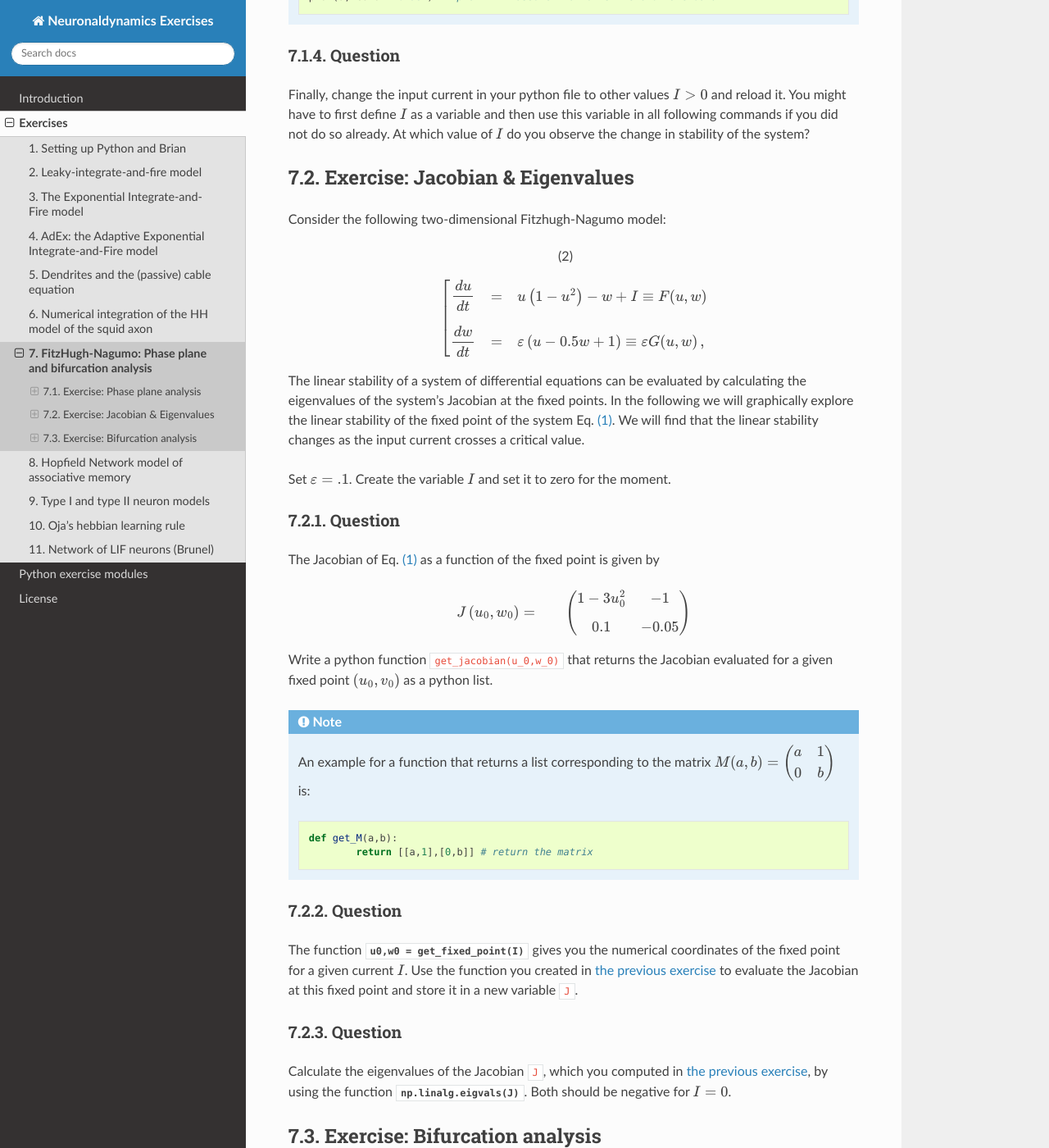
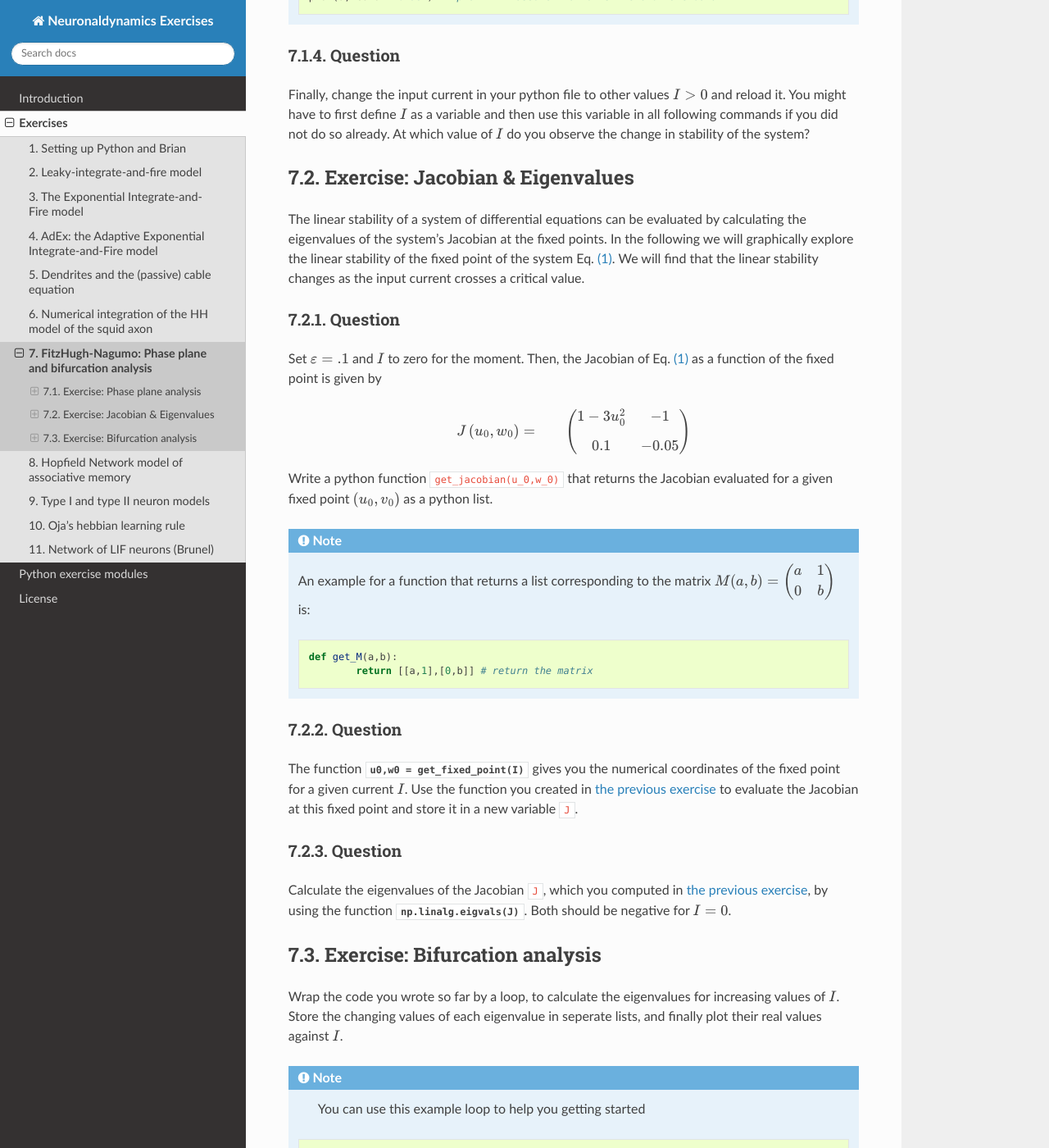
Before and after one commit to EPFL-LCN/neuronaldynamics-exercises, a Sphinx documentation site: the page built from doc/exercises/phase-plane-analysis.rst, in a window 1280 px wide and 1400 px high, scrolled down 1986 px. Shown: the whole window at 82% size. Built offline with Sphinx 7.4.7 and the Read the Docs theme 2.0.0, drawn with Linux system fonts in a browser that asks for light colours; the version number could not be read and is left out; some of the changed text lies outside the part shown.

Commit message:
implemented feedback Bernd

```diff
--- a/doc/exercises/hopfield-network.rst
+++ b/doc/exercises/hopfield-network.rst
@@ -165,11 +165,11 @@ A Hopfield network implements so called **associative** or **content-adressable*
 
 Question:
 ~~~~~~~~~
-Compute the capacity C of an N=10x10 network.
+Using the value :math:`C_{store}` given in the book, how many patterns can you store in a N=10x10 network? Use this number **K** in the next question:
 
 Question:
 ~~~~~~~~~
-Create an N=10x10 network and store a checkerboard pattern together with **C random patterns**. Then initialize the network with the **unchanged** checkerboard pattern. Let the network evolve for five iterations.
+Create an N=10x10 network and store a checkerboard pattern together with **(K-1) random patterns**. Then initialize the network with the **unchanged** checkerboard pattern. Let the network evolve for five iterations.
 
 Rerun your script a few times. What do you observe?
 
--- a/doc/exercises/phase-plane-analysis.rst
+++ b/doc/exercises/phase-plane-analysis.rst
@@ -11,7 +11,7 @@ See `Chapter 4 <Chapter4_>`_ and especially `Chapter 4 Section 3 <Chapter43_>`_
 
 **Python classes**
 
-In this exercise we study the phase plane of a two dimensional dynamical system implemented in the module :mod:`.phase_plane_analysis.fitzhugh_nagumo`. To get started, copy the following code block into your Jupyter Notebook. Check the documentation to learn how to use these functions. Make sure you understand the the parameters the functions take.
+In this exercise we study the phase plane of a two dimensional dynamical system implemented in the module :mod:`.phase_plane_analysis.fitzhugh_nagumo`. To get started, copy the following code block into your Jupyter Notebook. Check the documentation to learn how to use these functions. Make sure you understand the parameters the functions take.
 
 .. code-block:: python
 
@@ -72,7 +72,7 @@ Plot the nullclines in the :math:`u-w` plane, for voltages in the region :math:`
 Question
 ~~~~~~~~
 
-Get the lists ``t``, ``u`` and  ``w`` by calling :func:`t, u, w = get_trajectory(u_0, w_0, I) <.phase_plane_analysis.fitzhugh_nagumo.get_trajectory>` for :math:`u_0 = 0`, :math:`w_0= 0` and :math:`I = 1.3`. They are corresponding values of :math:`t`, :math:`u(t)` and :math:`w(t)` during trajectories starting at the given point :math:`(u_0,w_0)` for a given **constant** input current :math:`I`. Plot the nullclines for this given current and the trajectories into the :math:`u-w` plane.
+Get the lists ``t``, ``u`` and  ``w`` by calling :func:`t, u, w = fitzhugh_nagumo.get_trajectory(u_0, w_0, I) <.phase_plane_analysis.fitzhugh_nagumo.get_trajectory>` for :math:`u_0 = 0`, :math:`w_0= 0` and :math:`I = 1.3`. They are corresponding values of :math:`t`, :math:`u(t)` and :math:`w(t)` during trajectories starting at the given point :math:`(u_0,w_0)` for a given **constant** input current :math:`I`. Plot the nullclines for this given current and the trajectories into the :math:`u-w` plane.
 
 Question
 ~~~~~~~~
@@ -102,27 +102,13 @@ Finally, change the input current in your python file to other values :math:`I>0
 Exercise: Jacobian & Eigenvalues
 --------------------------------
 
-Consider the following two-dimensional Fitzhugh-Nagumo model:
-
-.. math::
-   :label: eq2
-
-   \left[\begin{array}{ccll}
-   {\displaystyle \frac{du}{dt}} &=& u\left(1-u^{2}\right)-w+I \equiv F(u,w)\\[.2cm]
-   {\displaystyle \frac{dw}{dt}} &=& \varepsilon \left(u -0.5w+1\right) \equiv \varepsilon G(u,w)\, ,\\
-   \end{array}\right.
-
 The linear stability of a system of differential equations can be evaluated by calculating the eigenvalues of the system’s Jacobian at the fixed points. In the following we will graphically explore the linear stability of the fixed point of the system Eq. :eq:`eq1`. We will find that the linear stability changes as the input current crosses a critical value.
-
-Set :math:`\varepsilon=.1`. Create the variable :math:`I` and set it to
-zero for the moment.
 
 .. _q-jac:
 
 Question
 ~~~~~~~~
-
-The Jacobian of Eq. :eq:`eq1` as a function of the fixed point is
+Set :math:`\varepsilon=.1` and :math:`I` to zero for the moment. Then, the Jacobian of Eq. :eq:`eq1` as a function of the fixed point is
 given by
 
 .. math::
@@ -174,18 +160,19 @@ Wrap the code you wrote so far by a loop, to calculate the eigenvalues for incre
 .. note::
 
 	You can use this example loop to help you getting started
+    .. code-block:: py
 
-	.. code-block:: python
+        import numpy as np
+        list1 = []
+        list2 = []
+        currents = np.arange(0,4,.1) # the I values to use
+        for I in currents:
+            # your code to calculate the eigenvalues e = [e1,e2] for a given I goes here
+            list1.append(e[0].real) # store each value in a separate list
+            list2.append(e[1].real)
 
-		list1 = []
-		list2 = []
-		currents = arange(0,4,.1) # the I values to use
-		for I in currents:
-			# your code to calculate the eigenvalues e = [e1,e2] for a given I goes here
-			list1.append(e[0].real) # store each value in a separate list
-			list2.append(e[1].real)
+        # your code to plot list1 and list 2 against I goes here
 
-		# your code to plot list1 and list 2 against I goes here
 
 Question
 ~~~~~~~~
```
Also changed, not shown: doc/exercises/brunel-network.rst (+3 -10 lines), doc/exercises/neuron-type.rst (+6 -24 lines), 2 other files.
